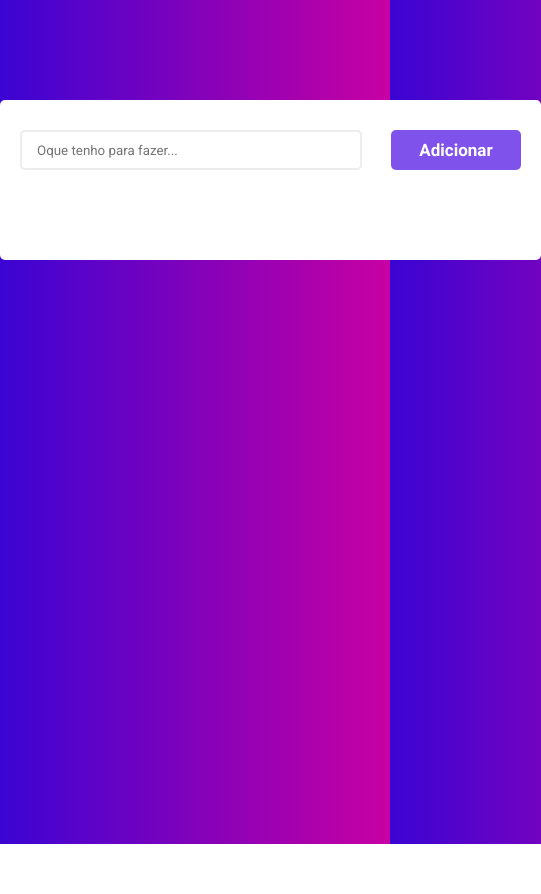
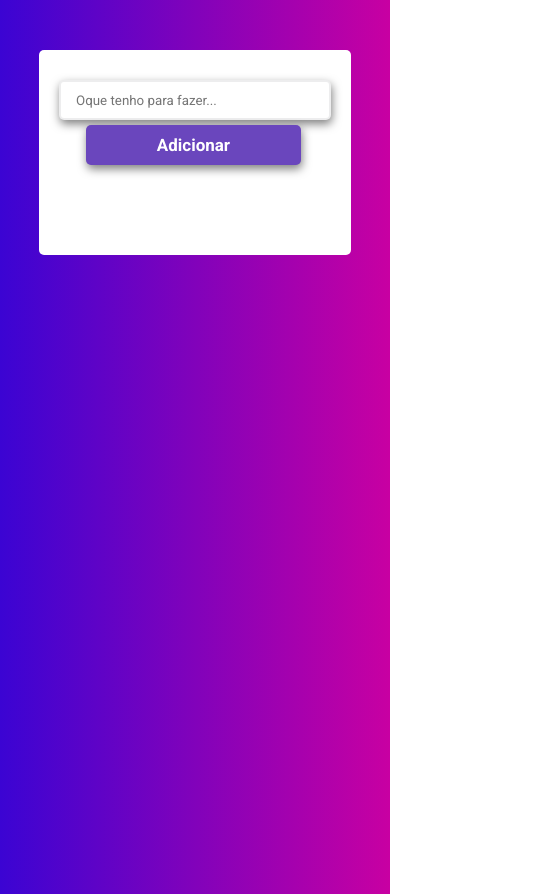
Before and after one commit to Marti-yan/to-do, a plain HTML site: page index.html in a window 390 px wide. Shown: the whole page, 541 px wide, since content can reach past the window. Before the commit the page ends 844 px from the top, so only its background shows below. Drawn offline with Linux system fonts and the light colour scheme.

Commit message:
responsive_1
concertei a parte responsiva

```diff
--- a/style.css
+++ b/style.css
@@ -21,7 +21,7 @@ body {
 }
 #botao-adicionar {
   color: #fff;
-  background-color: #8052ec;
+  background-color: #6a46bd;
   width: 130px;
   height: 40px;
   border-radius: 5px;
@@ -30,6 +30,7 @@ body {
   cursor: pointer;
   float: right;
   font-weight: bold;
+  box-shadow: 1px 4px 10px rgba(0, 0, 0, 0.5);
 }
 .btn-add:hover {
   opacity: 0.8;
@@ -43,11 +44,13 @@ body {
   border: 2px solid rgba(209, 211, 212, 0.4);
   border-radius: 5px;
   padding-left: 15px;
+  box-shadow: 1px 4px 10px rgba(0, 0, 0, 0.5);
 }
 #list-tarefas {
   width: 100%;
   list-style: none;
   margin-top: 60px;
+
 }
 .tarefas {
   border-radius: 7px;
@@ -56,15 +59,14 @@ body {
   padding: 20px 45px;
   cursor: pointer;
   position: relative;
-  margin-top:25px;
+  margin-top: 25px;
 }
-.fas{
-    opacity: 0.2;
+.fas {
+  opacity: 0.2;
   transition: opacity 0.7s ease-in-out;
 }
-.tarefas:hover .fas{
-    opacity: 1;
-
+.tarefas:hover .fas {
+  opacity: 1;
 }
 .nome-tarefa {
   font-size: 15px;
@@ -90,11 +92,64 @@ body {
   top: 0;
   height: 100%;
   width: 40px;
+
+
 }
 .fa-rocket {
   color: #4f0fc5;
 }
-.concluido{
-    background-color: rgb(71, 243, 71);
-    text-decoration: line-through;
+.concluido {
+  background-color: rgb(71, 243, 71);
+  text-decoration: line-through;
+
+
 }
+
+
+@media (max-width: 770px) {
+
+  body {
+    background: linear-gradient(
+    90deg,
+    rgb(59, 4, 211) 0%,
+    rgba(200, 0, 162, 1) 100%
+  );
+  height: 100vh;
+    width: 100vw;
+
+
+  }
+
+#container{
+
+    margin: 50px auto;
+    width:80vw ;
+
+}
+
+
+#inserir-tarefas{
+  width: 60%;
+  padding-left: 15px;
+  margin: 0 auto;
+}
+
+
+
+
+}
+@media (max-width:460px){
+  #botao-adicionar{
+    float:none;
+    position: relative;
+    margin-top:5px ;
+    width: 55vw;
+    left: 10%;
+
+  }
+
+#inserir-tarefas{
+  width: 100%;
+}
+
+}
```
Also changed, not shown: index.html (+0 -6 lines), scripts.js (+0 -9 lines).
